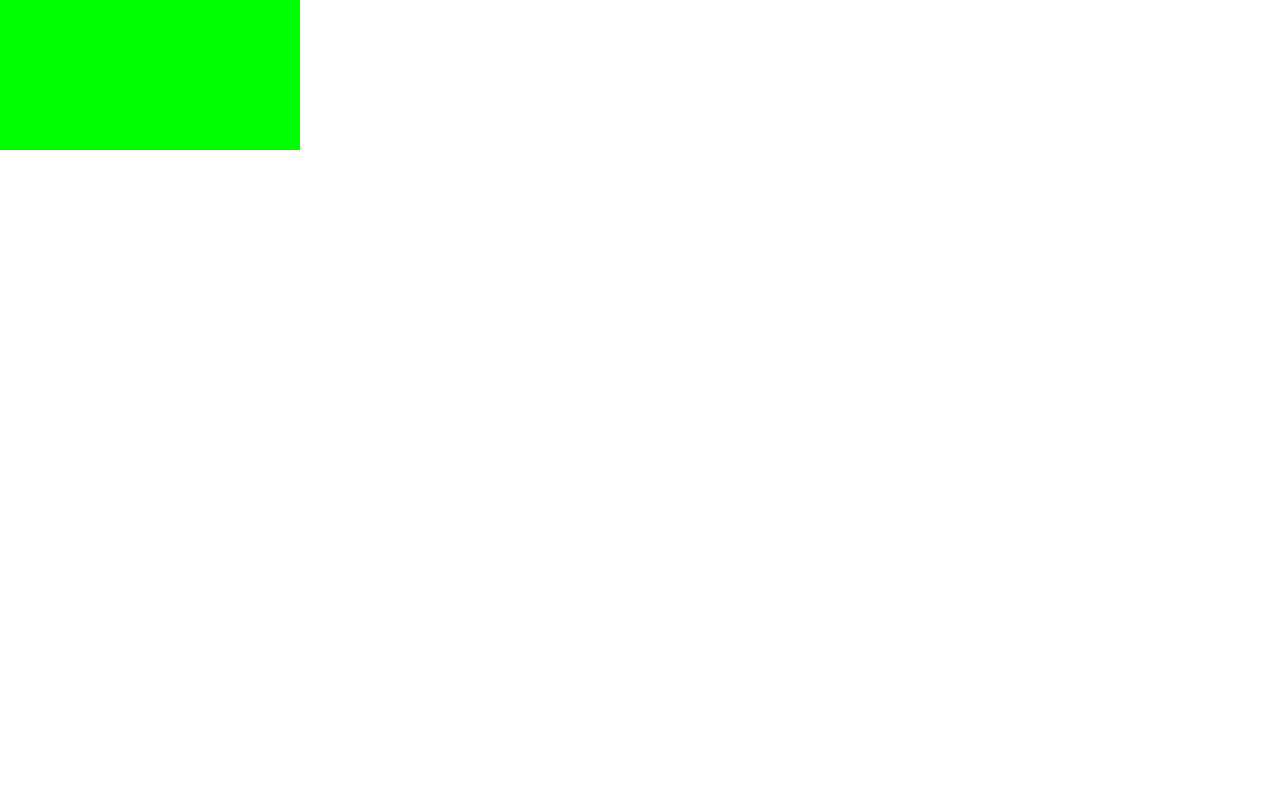
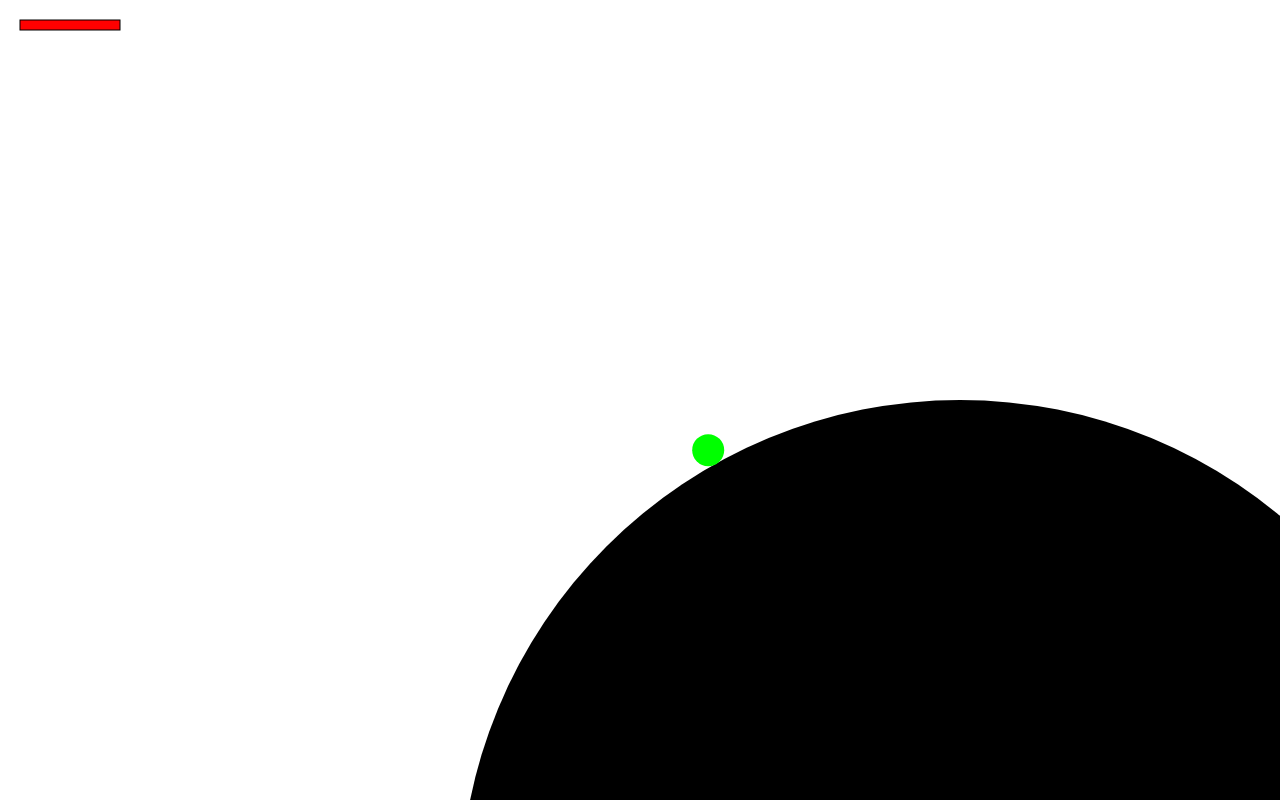
Before and after one commit to Hivetek/Planetoid, a plain HTML site: page game/index.html in a window 1280 px wide. Drawn offline with Linux system fonts and the light colour scheme.

Commit message:
Added initial player controls and vectormath library

```diff
--- a/game/index.html
+++ b/game/index.html
@@ -10,6 +10,8 @@ and open the template in the editor.
         <title>Planetoid</title>
         <link rel="stylesheet" type="text/css" href="style.css">
         <script src="jquery.min.js"></script>
+        <script src="player.js"></script>
+        <script src="vectorMath.js"></script>
         <script src="script.js"></script>
     </head>
     <body>
--- /dev/null
+++ b/game/player.js
@@ -0,0 +1,89 @@
+function Player(x, y, game) {
+    this.x = x;
+    this.y = y;
+    this.fuel = 100;
+    this.vx = 0;
+    this.vy = 0;
+    this.game = game;
+    this.config = {
+        r: 16,
+        mass: 0.5,
+        friction: 0.25,
+        landSpeed: 8,
+        landAccel: 2,
+        jumpSpeed: 4,
+        thrustSide: 0.3,
+        thrustUp: 0.8,
+        burnRate: 0.42,
+        rechargeRate: 0.84
+    };
+}
+
+Player.prototype.update = function(input) {
+    var gravX = this.game.planetX - this.x;
+    var gravY = this.game.planetY - this.y;
+    var gravity = {
+        x: gravX,
+        y: gravY
+    };
+    var d = VectorMath.magnitude(gravity);
+    if (d > 0) {
+        gravity = VectorMath.scale(gravity, 1 / d);
+        this.vx += gravity.x * this.config.mass;
+        this.vy += gravity.y * this.config.mass;
+    }
+
+    this.x += this.vx;
+    this.y += this.vy;
+    if (d < this.game.planetSize + this.config.r) {
+        if (!input.keyboard.up && this.fuel < 100)
+            this.fuel += this.config.rechargeRate;
+
+        if (this.fuel > 100)
+            this.fuel = 100;
+
+        var m = (this.game.planetSize + this.config.r) - d;
+        this.x -= gravity.x * m;
+        this.y -= gravity.y * m;
+
+        var speedVector = VectorMath.project({x: this.vx, y: this.vy}, {x: -gravity.y, y: gravity.x});
+        this.vx = speedVector.x;
+        this.vy = speedVector.y;
+        if (this.vx > this.config.friction)
+            this.vx -= this.config.friction;
+        else if (this.vx < -this.config.friction)
+            this.vx += this.config.friction;
+        else
+            this.vx = 0;
+        if (this.vy > this.config.friction)
+            this.vy -= this.config.friction;
+        else if (this.vy < -this.config.friction)
+            this.vy += this.config.friction;
+        else
+            this.vy = 0;
+        this.vx += this.config.landAccel * gravity.y * (input.keyboard.right - input.keyboard.left);
+        this.vy += this.config.landAccel * gravity.x * (input.keyboard.left - input.keyboard.right);
+        if (input.keyboard.up && !input.keyboard.old.up) {//jump
+            this.x -= gravity.x;
+            this.y -= gravity.y;
+            this.vx -= gravity.x * this.config.jumpSpeed;
+            this.vy -= gravity.y * this.config.jumpSpeed;
+        }
+    } else {
+        if (input.keyboard.up && this.fuel > 0)
+            this.fuel -= this.config.burnRate;
+
+        if (this.fuel < 0)
+            this.fuel = 0;
+
+        var horX = gravity.y * (input.keyboard.right - input.keyboard.left);
+        var horY = gravity.x * (input.keyboard.left - input.keyboard.right);
+        var vertX = -gravity.x * input.keyboard.up * (this.fuel > 0);
+        var vertY = -gravity.y * input.keyboard.up * (this.fuel > 0);
+        this.vx += horX * this.config.thrustSide + vertX * this.config.thrustUp;
+        this.vy += horY * this.config.thrustSide + vertY * this.config.thrustUp;
+    }
+};
+Player.prototype.draw = function() {
+
+};
--- a/game/script.js
+++ b/game/script.js
@@ -6,17 +6,46 @@ var lmd, rmd, plmd, prmd;
 
 var lastTime;
 var deltaTime;
-var timeScale;
 var paused;
 
+var player, game;
+var drawCalls = [];
+var input;
+
 function init() {
+    game = {
+        gravity: 1.0,
+        timescale: 1.0,
+        planetSize: 500,
+        planetX: 960,
+        planetY: 900,
+        cameraX: 0,
+        cameraY: 0
+    };
+    input = {
+        keyboard: {
+            left: false,
+            up: false,
+            right: false,
+            down: false,
+            old: {
+                left: false,
+                up: false,
+                right: false,
+                down: false
+            }
+        }
+    };
     canvas = document.getElementById('canvas');
-    canvas.width = mapSize;
-    canvas.height = mapSize;
+    resize();
     ctx = canvas.getContext('2d');
 
     pmx = mx = newmx = canvas.width / 2;
     pmy = my = newmy = canvas.width / 2;
+
+    player = new Player(mx, 0, game);
+    player.vx = 5 - Math.random() * 10;
+    player.vy = 5 - Math.random() * 10;
 
     lmd = rmd = false;
 
@@ -54,6 +83,16 @@ function update() {
     mx = newmx;
     my = newmy;
 
+    input.keyboard.old.left = input.keyboard.left;
+    input.keyboard.old.up = input.keyboard.up;
+    input.keyboard.old.right = input.keyboard.right;
+    input.keyboard.old.down = input.keyboard.down;
+
+    input.keyboard.left = !!keys[37];
+    input.keyboard.up = !!keys[38];
+    input.keyboard.right = !!keys[39];
+    input.keyboard.down = !!keys[40];
+
     if (!plmd && lmd) {
         leftClick();
     }
@@ -62,35 +101,40 @@ function update() {
         rightClick();
     }
 
+    player.update(input);
+
     plmd = lmd;
     prmd = rmd;
 }
 
 function draw() {
-    ctx.clearRect(0, 0, mapSize, mapSize);
-    ctx.lineCap = "round";
-    ctx.lineJoin = "round";
-    ctx.lineWidth = "4";
-    for (var i = 0; i < players.length; i++) {
-        players[i].draw(ctx);
-    }
+    drawCalls = [];
+    drawCalls.push(player.draw());
 
-    for (var i = 0; i < explosions.length; i++) {
-        explosions[i].draw(ctx);
-    }
+    ctx.clearRect(0, 0, canvas.width, canvas.height);
+
+    ctx.fillStyle = "#FF0000";
+    ctx.fillRect(20, 20, player.fuel, 10);
+
+    ctx.strokeStyle = "#000";
+    ctx.strokeRect(20, 20, 100, 10);
+
+    ctx.fillStyle = "#000";
+    ctx.beginPath();
+    ctx.arc(game.planetX, game.planetY, game.planetSize, 0, Math.PI * 2, false);
+    ctx.closePath();
+    ctx.fill();
+
+    ctx.fillStyle = "#00FF00";
+    ctx.beginPath();
+    ctx.arc(player.x, player.y, player.config.r, 0, Math.PI * 2, false);
+    ctx.closePath();
+    ctx.fill();
 }
 
-function line(x1, y1, x2, y2) {
-    ctx.beginPath();
-    ctx.moveTo(x1, y1);
-    ctx.lineTo(x2, y2);
-    ctx.closePath();
-}
-
-function circle(x, y, r) {
-    ctx.beginPath();
-    ctx.arc(x, y, r, 0, Math.PI * 2);
-    ctx.closePath();
+function resize() {
+    canvas.width = canvas.offsetWidth;
+    canvas.height = canvas.offsetHeight;
 }
 
 function leftClick() {
@@ -137,6 +181,7 @@ window.addEventListener('keyup', function(event) {
 //console.log(event.keyCode);
     keys[event.keyCode] = false;
 }, false);
+window.addEventListener('resize', resize, false);
 
 window.requestAnimFrame = (function() {
     return  window.requestAnimationFrame ||
@@ -148,3 +193,7 @@ window.requestAnimFrame = (function() {
                 window.setTimeout(callback, 1000.0 / 60);
             };
 })();
+
+$(document).ready(function() {
+    init();
+});
--- a/game/style.css
+++ b/game/style.css
@@ -4,9 +4,13 @@
 }
 
 html, body {
+    overflow: hidden;
     width: 100%;
+    height: 100%;
 }
 
 #canvas {
-    background: #00FF00;
+    background: #FFFFFF;
+    width: 100%;
+    min-height: 100%;
 }
--- /dev/null
+++ b/game/vectorMath.js
@@ -0,0 +1,65 @@
+var VectorMath = {};
+
+VectorMath.dot = function(v1, v2) {
+    return (v1.x * v2.x) + (v1.y * v2.y);
+};
+
+VectorMath.magnitude = function(v1) {
+    return Math.sqrt((v1.x * v1.x) + (v1.y * v1.y));
+};
+
+VectorMath.argument = function(v1) {
+    return Math.atan2(v1.y, v1.x);
+};
+
+VectorMath.angle = function(v1, v2) {
+    var d = VectorMath.dot(v1, v2);
+    var m1 = VectorMath.magnitude(v1);
+    var m2 = VectorMath.magnitude(v2);
+    return (d / (m1 * m2));
+};
+
+VectorMath.add = function(v1, v2) {
+    return {
+        x: v1.x + v2.x,
+        y: v1.y + v2.y
+    };
+};
+
+VectorMath.subtract = function(v1, v2) {
+    return {
+        x: v1.x - v2.x,
+        y: v1.y - v2.y
+    };
+};
+
+VectorMath.scale = function(v, r) {
+    return {
+        x: v.x * r,
+        y: v.y * r
+    };
+};
+
+VectorMath.project = function(v1, v2) {
+    var m = VectorMath.magnitude(v2);
+    var d = VectorMath.dot(v1, v2) / (m * m);
+    return VectorMath.scale(v2, d);
+};
+
+VectorMath.hat = function(v1) {
+    return {
+        x: -v1.y,
+        y: v1.x
+    };
+};
+
+VectorMath.multiply = function(v1, v2) {
+    return {
+        x: (v1.x * v2.x) - (v1.y * v2.y),
+        y: (v1.x * v2.y) + (v1.y * v2.x)
+    };
+};
+
+VectorMath.divide = function(v1, v2) {
+
+};
```
